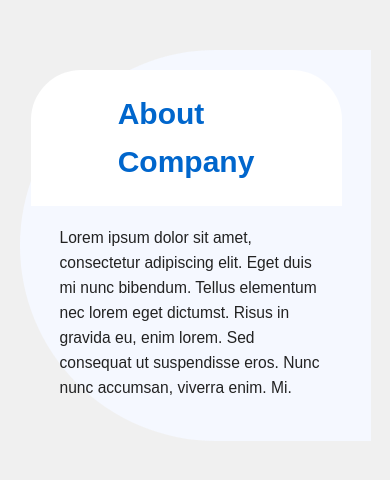
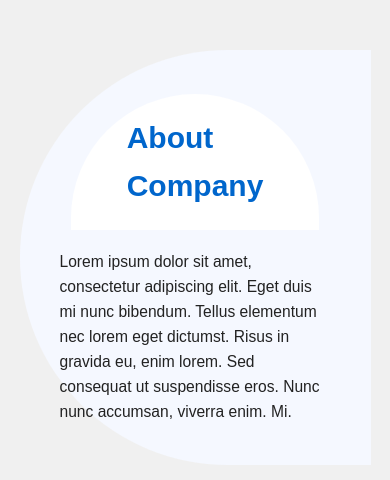
Before and after one commit to Pratusya/Internship, a plain HTML site: page 02 July 2024/index.html in a window 390 px wide. Shown: the part 364-844 px from the top of the page. Drawn offline with nearby package versions, Linux system fonts and the light colour scheme; a web font is replaced by a local one.

Commit message:
porject completed

```diff
--- a/02 July 2024/style.css
+++ b/02 July 2024/style.css
@@ -373,10 +373,13 @@ footer {
     }
 
     .about-title {
-        width: 100%;
+        flex: none;
+        width: 80%;
         height: auto;
+        margin-top: 2rem;
+        border-radius: 40vh 40vh 0 0;
+        margin-left: 0;
         padding: 20px;
-        border-radius: 50px 50px 0 0;
     }
 
     .about-content p {
```
